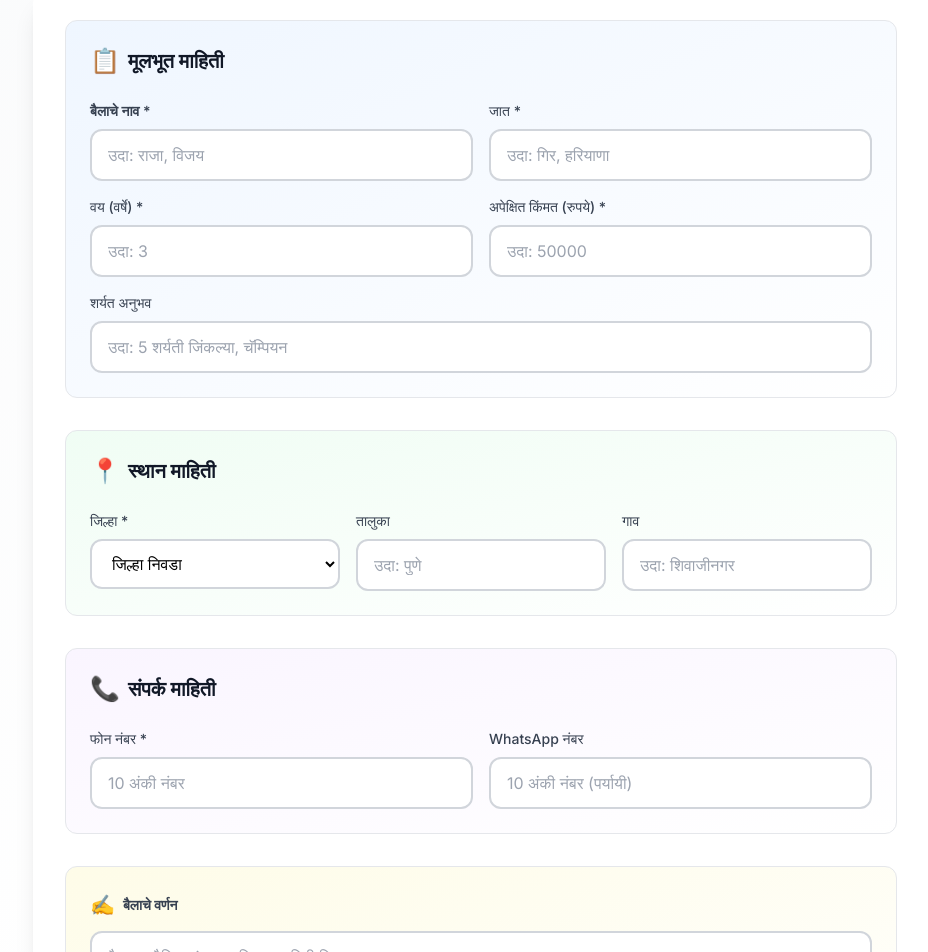
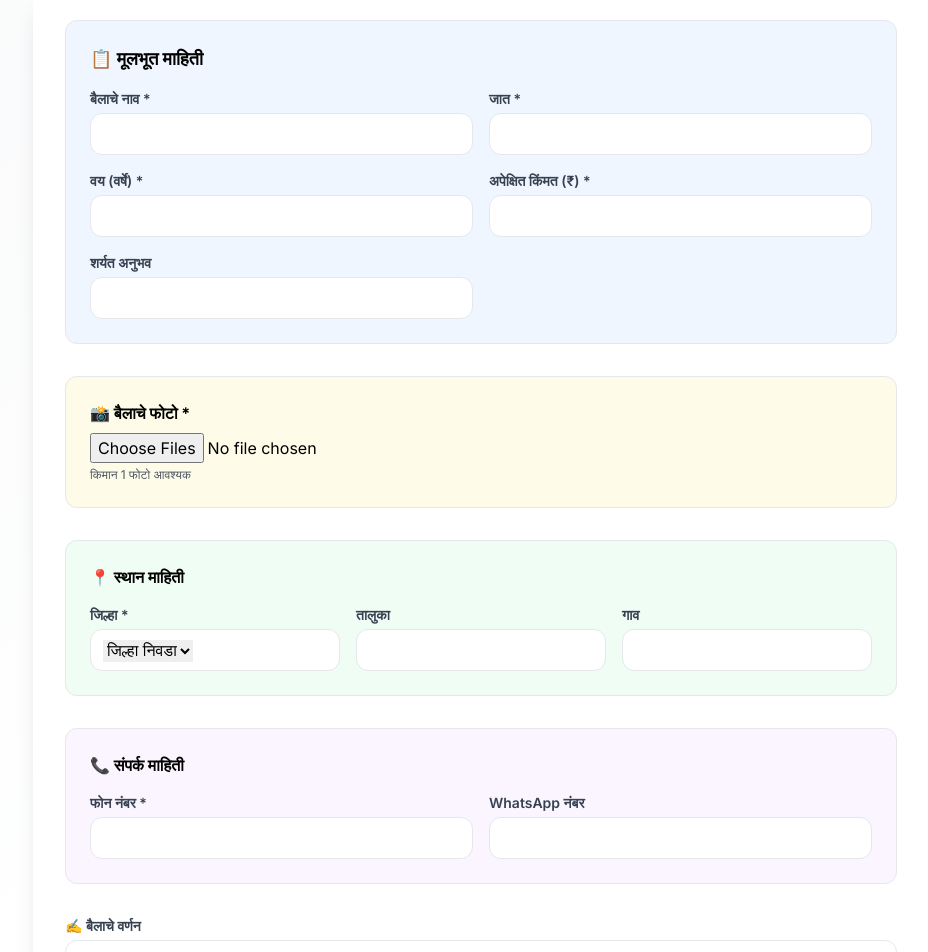
Before and after one commit to Pratik1585/bull-marketplace, a Next.js app: page /register-bull in a window 1280 px wide. Shown: the part 160-1112 px from the top of the page, without its empty margins (159-1087 px from the left). Built offline with nearby package versions, Linux system fonts and the light colour scheme.

Commit message:
Fix register bull form labels for mobile & desktop

```diff
--- a/components/RegisterBullForm.tsx
+++ b/components/RegisterBullForm.tsx
@@ -5,9 +5,12 @@ import { useRouter } from 'next/navigation'
 
 export default function RegisterBullForm() {
   const router = useRouter()
+
   const [loading, setLoading] = useState(false)
   const [error, setError] = useState('')
   const [success, setSuccess] = useState(false)
+  const [images, setImages] = useState<File[]>([])
+
   const [formData, setFormData] = useState({
     name: '',
     breed: '',
@@ -22,22 +25,52 @@ export default function RegisterBullForm() {
     raceExperience: '',
   })
 
+  const handleChange = (
+    e: React.ChangeEvent<HTMLInputElement | HTMLTextAreaElement | HTMLSelectElement>
+  ) => {
+    setFormData(prev => ({ ...prev, [e.target.name]: e.target.value }))
+  }
+
+  const handleImageChange = (e: React.ChangeEvent<HTMLInputElement>) => {
+    if (!e.target.files) return
+    setImages(Array.from(e.target.files))
+  }
+
   const handleSubmit = async (e: React.FormEvent) => {
     e.preventDefault()
-    setLoading(true)
     setError('')
 
+    if (images.length === 0) {
+      setError('कृपया किमान 1 फोटो अपलोड करा')
+      return
+    }
+
+    setLoading(true)
+
     try {
-      const response = await fetch('/api/public/bulls', {
+      const fd = new FormData()
+      images.forEach(f => fd.append('files', f))
+
+      const uploadRes = await fetch('/api/upload', {
         method: 'POST',
-        headers: {
-          'Content-Type': 'application/json',
-        },
+        body: fd,
+      })
+
+      const uploadJson = await uploadRes.json()
+      const imageUrls: string[] = uploadJson.urls || []
+
+      if (imageUrls.length === 0) {
+        throw new Error('फोटो अपलोड अयशस्वी')
+      }
+
+      const res = await fetch('/api/public/bulls', {
+        method: 'POST',
+        headers: { 'Content-Type': 'application/json' },
         body: JSON.stringify({
           name: formData.name,
           breed: formData.breed,
-          age: parseInt(formData.age),
-          price: parseFloat(formData.price),
+          age: Number(formData.age),
+          price: Number(formData.price),
           district: formData.district,
           taluka: formData.taluka || undefined,
           village: formData.village || undefined,
@@ -45,294 +78,155 @@ export default function RegisterBullForm() {
           phone: formData.phone,
           whatsapp: formData.whatsapp || undefined,
           raceExperience: formData.raceExperience || undefined,
+          images: imageUrls,
+          videos: [],
+          weight: 0,
         }),
       })
 
-      if (!response.ok) {
-        const data = await response.json()
-        throw new Error(data.error || 'बैल नोंदवताना त्रुटी आली')
+      if (!res.ok) {
+        const d = await res.json()
+        throw new Error(d.error || 'Invalid input')
       }
 
-      // Show success message and redirect after delay
       setSuccess(true)
-      setTimeout(() => {
-        router.push('/')
-      }, 3000) // Redirect after 3 seconds
+      setTimeout(() => router.push('/'), 3000)
     } catch (err) {
-      setError(err instanceof Error ? err.message : 'एक त्रुटी आली')
+      setError(err instanceof Error ? err.message : 'त्रुटी आली')
     } finally {
       setLoading(false)
     }
   }
 
-  const handleChange = (
-    e: React.ChangeEvent<HTMLInputElement | HTMLTextAreaElement | HTMLSelectElement>
-  ) => {
-    setFormData({
-      ...formData,
-      [e.target.name]: e.target.value,
-    })
-  }
-
-  const maharashtraDistricts = [
-    'अहमदनगर', 'अकोला', 'अमरावती', 'औरंगाबाद', 'बीड', 'भंडारा', 'बुलढाणा',
-    'चंद्रपूर', 'धुळे', 'गडचिरोली', 'गोंदिया', 'हिंगोली', 'जालना', 'जालगाव',
-    'कोल्हापूर', 'लातूर', 'मुंबई', 'नागपूर', 'नांदेड', 'नंदुरबार', 'नाशिक',
-    'उस्मानाबाद', 'पालघर', 'परभणी', 'पुणे', 'रायगड', 'रत्नागिरी', 'सांगली',
-    'सातारा', 'सिंधुदुर्ग', 'सोलापूर', 'ठाणे', 'वर्धा', 'वाशिम', 'यवतमाळ'
+  const districts = [
+    'अहमदनगर','अकोला','अमरावती','औरंगाबाद','बीड','भंडारा','बुलढाणा',
+    'चंद्रपूर','धुळे','गडचिरोली','गोंदिया','हिंगोली','जालना','जालगाव',
+    'कोल्हापूर','लातूर','मुंबई','नागपूर','नांदेड','नंदुरबार','नाशिक',
+    'उस्मानाबाद','पालघर','परभणी','पुणे','रायगड','रत्नागिरी','सांगली',
+    'सातारा','सिंधुदुर्ग','सोलापूर','ठाणे','वर्धा','वाशिम','यवतमाळ'
   ]
 
   return (
     <div className="space-y-8">
+
       {success ? (
         <div className="text-center py-16">
-          <div className="bg-green-50 border-2 border-green-300 text-green-800 rounded-xl p-8 animate-fadeIn">
-            <div className="text-6xl mb-4">🎉</div>
-            <h2 className="text-2xl font-bold mb-2">अभिनंदन!</h2>
-            <p className="text-lg">तुमचा बैल विक्रीच्या यादीमध्ये जोडला गेला</p>
-            <p className="text-sm text-green-600 mt-2">कृपया थांबा... मुख्यपृष्ठावर पुनर्निर्देशन होत आहे</p>
+          <div className="bg-green-50 border border-green-300 p-8 rounded-xl">
+            <div className="text-5xl mb-3">🎉</div>
+            <h2 className="text-2xl font-bold">अभिनंदन!</h2>
+            <p className="mt-2">तुमचा बैल यशस्वीरित्या नोंदवला गेला</p>
           </div>
         </div>
       ) : (
-        <form onSubmit={handleSubmit} className="space-y-8">
-          {error && (
-            <div className="mb-6 p-4 bg-red-50 border-2 border-red-300 text-red-700 rounded-xl flex items-center gap-2 animate-fadeIn">
-              <span className="text-xl">⚠️</span>
-              <span className="font-medium">{error}</span>
-            </div>
-          )}
 
-      {/* Basic Information */}
-      <div className="bg-gradient-to-br from-blue-50 to-white rounded-xl p-6 border border-gray-200">
-        <h2 className="text-xl font-bold text-gray-900 mb-6 flex items-center gap-2">
-          <span className="text-2xl">📋</span>
-          मूलभूत माहिती
-        </h2>
-        <div className="grid grid-cols-1 md:grid-cols-2 gap-4">
-          <div>
-            <label htmlFor="name" className="block text-sm font-semibold text-gray-700 mb-2">
-              बैलाचे नाव *
-            </label>
-            <input
-              type="text"
-              id="name"
-              name="name"
-              required
-              value={formData.name}
-              onChange={handleChange}
-              placeholder="उदा: राजा, विजय"
-              className="w-full px-4 py-3 border-2 border-gray-300 rounded-xl focus:ring-2 focus:ring-primary-500 focus:border-primary-500 transition-all bg-white"
-            />
+      <form onSubmit={handleSubmit} className="space-y-8">
+
+        {error && (
+          <div className="bg-red-50 border border-red-300 text-red-700 p-4 rounded-xl">
+            ⚠️ {error}
           </div>
+        )}
 
-          <div>
-            <label htmlFor="breed" className="block text-sm font-medium text-gray-700 mb-2">
-              जात *
-            </label>
-            <input
-              type="text"
-              id="breed"
-              name="breed"
-              required
-              value={formData.breed}
-              onChange={handleChange}
-              placeholder="उदा: गिर, हरियाणा"
-              className="w-full px-4 py-3 border-2 border-gray-300 rounded-xl focus:ring-2 focus:ring-primary-500 focus:border-primary-500 transition-all bg-white"
-            />
+        {/* मूलभूत माहिती */}
+        <section className="bg-blue-50 border rounded-xl p-6">
+          <h2 className="font-bold text-lg mb-4">📋 मूलभूत माहिती</h2>
+
+          <div className="grid md:grid-cols-2 gap-4">
+            <Field label="बैलाचे नाव *">
+              <input name="name" required value={formData.name} onChange={handleChange} />
+            </Field>
+
+            <Field label="जात *">
+              <input name="breed" required value={formData.breed} onChange={handleChange} />
+            </Field>
+
+            <Field label="वय (वर्षे) *">
+              <input type="number" name="age" required value={formData.age} onChange={handleChange} />
+            </Field>
+
+            <Field label="अपेक्षित किंमत (₹) *">
+              <input type="number" name="price" required value={formData.price} onChange={handleChange} />
+            </Field>
+
+            <Field label="शर्यत अनुभव">
+              <input name="raceExperience" value={formData.raceExperience} onChange={handleChange} />
+            </Field>
           </div>
+        </section>
 
-          <div>
-            <label htmlFor="age" className="block text-sm font-medium text-gray-700 mb-2">
-              वय (वर्षे) *
-            </label>
-            <input
-              type="number"
-              id="age"
-              name="age"
-              required
-              min="1"
-              value={formData.age}
-              onChange={handleChange}
-              placeholder="उदा: 3"
-              className="w-full px-4 py-3 border-2 border-gray-300 rounded-xl focus:ring-2 focus:ring-primary-500 focus:border-primary-500 transition-all bg-white"
-            />
+        {/* फोटो */}
+        <section className="bg-yellow-50 border rounded-xl p-6">
+          <h2 className="font-bold mb-2">📸 बैलाचे फोटो *</h2>
+          <input type="file" multiple accept="image/*" onChange={handleImageChange} />
+          <p className="text-xs text-gray-600 mt-1">किमान 1 फोटो आवश्यक</p>
+        </section>
+
+        {/* स्थान */}
+        <section className="bg-green-50 border rounded-xl p-6">
+          <h2 className="font-bold mb-4">📍 स्थान माहिती</h2>
+
+          <div className="grid md:grid-cols-3 gap-4">
+            <Field label="जिल्हा *">
+              <select name="district" required value={formData.district} onChange={handleChange}>
+                <option value="">जिल्हा निवडा</option>
+                {districts.map(d => <option key={d}>{d}</option>)}
+              </select>
+            </Field>
+
+            <Field label="तालुका">
+              <input name="taluka" value={formData.taluka} onChange={handleChange} />
+            </Field>
+
+            <Field label="गाव">
+              <input name="village" value={formData.village} onChange={handleChange} />
+            </Field>
           </div>
+        </section>
 
-          <div>
-            <label htmlFor="price" className="block text-sm font-medium text-gray-700 mb-2">
-              अपेक्षित किंमत (रुपये) *
-            </label>
-            <input
-              type="number"
-              id="price"
-              name="price"
-              required
-              min="0"
-              step="1000"
-              value={formData.price}
-              onChange={handleChange}
-              placeholder="उदा: 50000"
-              className="w-full px-4 py-3 border-2 border-gray-300 rounded-xl focus:ring-2 focus:ring-primary-500 focus:border-primary-500 transition-all bg-white"
-            />
+        {/* संपर्क */}
+        <section className="bg-purple-50 border rounded-xl p-6">
+          <h2 className="font-bold mb-4">📞 संपर्क माहिती</h2>
+
+          <div className="grid md:grid-cols-2 gap-4">
+            <Field label="फोन नंबर *">
+              <input name="phone" required value={formData.phone} onChange={handleChange} />
+            </Field>
+
+            <Field label="WhatsApp नंबर">
+              <input name="whatsapp" value={formData.whatsapp} onChange={handleChange} />
+            </Field>
           </div>
+        </section>
 
-          <div className="md:col-span-2">
-            <label htmlFor="raceExperience" className="block text-sm font-medium text-gray-700 mb-2">
-              शर्यत अनुभव
-            </label>
-            <input
-              type="text"
-              id="raceExperience"
-              name="raceExperience"
-              value={formData.raceExperience}
-              onChange={handleChange}
-              placeholder="उदा: 5 शर्यती जिंकल्या, चॅम्पियन"
-              className="w-full px-4 py-3 border-2 border-gray-300 rounded-xl focus:ring-2 focus:ring-primary-500 focus:border-primary-500 transition-all bg-white"
-            />
-          </div>
+        {/* वर्णन */}
+        <Field label="✍️ बैलाचे वर्णन">
+          <textarea rows={4} name="description" value={formData.description} onChange={handleChange} />
+        </Field>
+
+        {/* Buttons */}
+        <div className="flex justify-end gap-4 pt-4">
+          <button type="button" onClick={() => router.push('/')} className="px-6 py-3 border rounded-xl">
+            रद्द करा
+          </button>
+          <button type="submit" disabled={loading} className="px-8 py-3 bg-green-600 text-white rounded-xl font-bold">
+            {loading ? 'नोंदवत आहे…' : '✅ बैल नोंदवा'}
+          </button>
         </div>
-      </div>
 
-      {/* Location Information */}
-      <div className="bg-gradient-to-br from-green-50 to-white rounded-xl p-6 border border-gray-200">
-        <h2 className="text-xl font-bold text-gray-900 mb-6 flex items-center gap-2">
-          <span className="text-2xl">📍</span>
-          स्थान माहिती
-        </h2>
-        <div className="grid grid-cols-1 md:grid-cols-3 gap-4">
-          <div>
-            <label htmlFor="district" className="block text-sm font-medium text-gray-700 mb-2">
-              जिल्हा *
-            </label>
-            <select
-              id="district"
-              name="district"
-              required
-              value={formData.district}
-              onChange={handleChange}
-              className="w-full px-4 py-3 border-2 border-gray-300 rounded-xl focus:ring-2 focus:ring-primary-500 focus:border-primary-500 transition-all bg-white"
-            >
-              <option value="">जिल्हा निवडा</option>
-              {maharashtraDistricts.map((district) => (
-                <option key={district} value={district}>
-                  {district}
-                </option>
-              ))}
-            </select>
-          </div>
-
-          <div>
-            <label htmlFor="taluka" className="block text-sm font-medium text-gray-700 mb-2">
-              तालुका
-            </label>
-            <input
-              type="text"
-              id="taluka"
-              name="taluka"
-              value={formData.taluka}
-              onChange={handleChange}
-              placeholder="उदा: पुणे"
-              className="w-full px-4 py-3 border-2 border-gray-300 rounded-xl focus:ring-2 focus:ring-primary-500 focus:border-primary-500 transition-all bg-white"
-            />
-          </div>
-
-          <div>
-            <label htmlFor="village" className="block text-sm font-medium text-gray-700 mb-2">
-              गाव
-            </label>
-            <input
-              type="text"
-              id="village"
-              name="village"
-              value={formData.village}
-              onChange={handleChange}
-              placeholder="उदा: शिवाजीनगर"
-              className="w-full px-4 py-3 border-2 border-gray-300 rounded-xl focus:ring-2 focus:ring-primary-500 focus:border-primary-500 transition-all bg-white"
-            />
-          </div>
-        </div>
-      </div>
-
-      {/* Contact Information */}
-      <div className="bg-gradient-to-br from-purple-50 to-white rounded-xl p-6 border border-gray-200">
-        <h2 className="text-xl font-bold text-gray-900 mb-6 flex items-center gap-2">
-          <span className="text-2xl">📞</span>
-          संपर्क माहिती
-        </h2>
-        <div className="grid grid-cols-1 md:grid-cols-2 gap-4">
-          <div>
-            <label htmlFor="phone" className="block text-sm font-medium text-gray-700 mb-2">
-              फोन नंबर *
-            </label>
-            <input
-              type="tel"
-              id="phone"
-              name="phone"
-              required
-              value={formData.phone}
-              onChange={handleChange}
-              placeholder="10 अंकी नंबर"
-              className="w-full px-4 py-3 border-2 border-gray-300 rounded-xl focus:ring-2 focus:ring-primary-500 focus:border-primary-500 transition-all bg-white"
-            />
-          </div>
-
-          <div>
-            <label htmlFor="whatsapp" className="block text-sm font-medium text-gray-700 mb-2">
-              WhatsApp नंबर
-            </label>
-            <input
-              type="tel"
-              id="whatsapp"
-              name="whatsapp"
-              value={formData.whatsapp}
-              onChange={handleChange}
-              placeholder="10 अंकी नंबर (पर्यायी)"
-              className="w-full px-4 py-3 border-2 border-gray-300 rounded-xl focus:ring-2 focus:ring-primary-500 focus:border-primary-500 transition-all bg-white"
-            />
-          </div>
-        </div>
-      </div>
-
-      {/* Description */}
-      <div className="bg-gradient-to-br from-yellow-50 to-white rounded-xl p-6 border border-gray-200">
-        <label htmlFor="description" className="block text-sm font-bold text-gray-700 mb-3 flex items-center gap-2">
-          <span className="text-xl">✍️</span>
-          बैलाचे वर्णन
-        </label>
-        <textarea
-          id="description"
-          name="description"
-          rows={5}
-          value={formData.description}
-          onChange={handleChange}
-          placeholder="बैलाच्या वैशिष्ट्यांबद्दल सविस्तर माहिती लिहा..."
-          className="w-full px-4 py-3 border-2 border-gray-300 rounded-xl focus:ring-2 focus:ring-primary-500 focus:border-primary-500 transition-all bg-white resize-none"
-        />
-        <p className="mt-2 text-xs text-gray-500 flex items-center gap-1">
-          <span>💡</span>
-          जितकी जास्त माहिती द्याल, तितका तुमचा बैल जलद विकला जाईल
-        </p>
-      </div>
-
-      {/* Submit Buttons */}
-      <div className="flex flex-col sm:flex-row justify-end gap-4 pt-6 border-t-2 border-gray-200">
-        <button
-          type="button"
-          onClick={() => router.push('/')}
-          className="px-8 py-3.5 border-2 border-gray-300 rounded-xl text-gray-700 hover:bg-gray-50 hover:border-gray-400 transition-all font-semibold"
-        >
-          रद्द करा
-        </button>
-        <button
-          type="submit"
-          disabled={loading}
-          className="px-8 py-3.5 bg-gradient-to-r from-green-600 to-green-700 text-white rounded-xl hover:from-green-700 hover:to-green-800 transition-all shadow-lg hover:shadow-xl transform hover:-translate-y-0.5 disabled:opacity-50 disabled:cursor-not-allowed disabled:transform-none font-bold text-lg"
-        >
-          {loading ? 'नोंदवत आहे...' : '✅ बैल नोंदवा'}
-        </button>
-      </div>
-    </form>
+      </form>
       )}
     </div>
   )
 }
+
+/* 🔹 Reusable Field Wrapper */
+function Field({ label, children }: { label: string; children: React.ReactNode }) {
+  return (
+    <div className="flex flex-col gap-1">
+      <label className="text-sm font-semibold text-gray-700">{label}</label>
+      <div className="rounded-xl border px-3 py-2 bg-white">
+        {children}
+      </div>
+    </div>
+  )
+}
```
